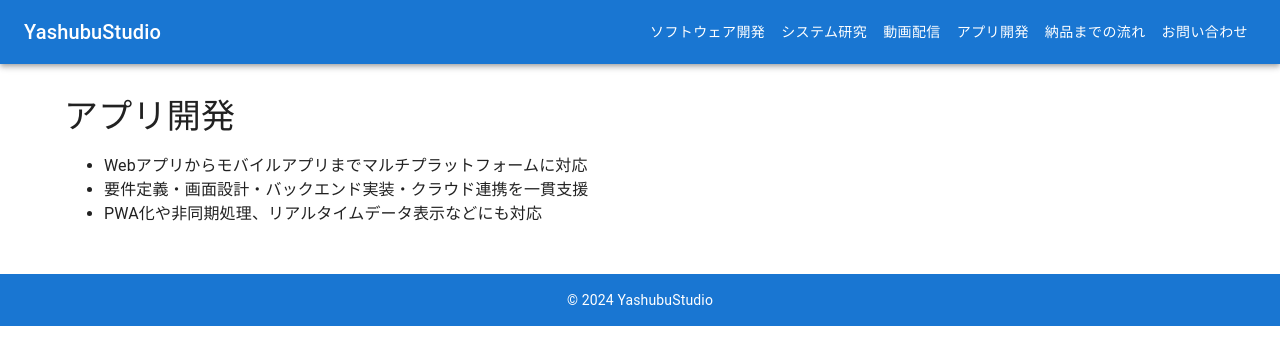
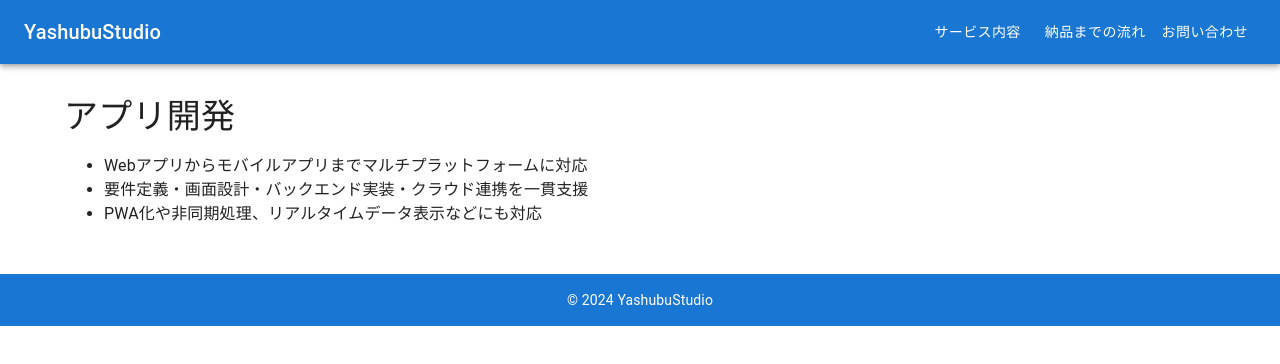
Before and after one commit to YashubuStudio/YashubuStudioHP, a React (Vite) app: page /appdev in a window 1280 px wide. Shown: the top 364 px of the page. Built offline with nearby package versions, Linux system fonts and the light colour scheme.

Commit message:
Add services overview page and responsive header

```diff
--- a/src/App.jsx
+++ b/src/App.jsx
@@ -5,6 +5,7 @@ import Software from './pages/Software.jsx'
 import Research from './pages/Research.jsx'
 import Video from './pages/Video.jsx'
 import AppDev from './pages/AppDev.jsx'
+import Services from './pages/Services.jsx'
 import Contact from './pages/Contact.jsx'
 import Flow from './pages/Flow.jsx'
 
@@ -13,6 +14,7 @@ function App() {
     <BrowserRouter>
       <Routes>
         <Route path="/" element={<Home />} />
+        <Route path="/services" element={<Services />} />
         <Route path="/software" element={<Software />} />
         <Route path="/research" element={<Research />} />
         <Route path="/video" element={<Video />} />
--- a/src/components/Header.jsx
+++ b/src/components/Header.jsx
@@ -1,7 +1,53 @@
-import { AppBar, Toolbar, Typography, Button } from '@mui/material'
+import { useState } from 'react'
+import {
+  AppBar,
+  Toolbar,
+  Typography,
+  Button,
+  Menu,
+  MenuItem,
+  IconButton,
+  Drawer,
+  List,
+  ListItem,
+  ListItemText,
+  Box,
+  useTheme,
+  useMediaQuery
+} from '@mui/material'
+import MenuIcon from '@mui/icons-material/Menu'
 import { Link } from 'react-router-dom'
 
+const serviceLinks = [
+  { label: 'ソフトウェア開発', path: '/software' },
+  { label: 'システム研究', path: '/research' },
+  { label: '動画配信', path: '/video' },
+  { label: 'アプリ開発', path: '/appdev' }
+]
+
+const otherLinks = [
+  { label: '納品までの流れ', path: '/flow' },
+  { label: 'お問い合わせ', path: '/contact' }
+]
+
 export default function Header() {
+  const [anchorEl, setAnchorEl] = useState(null)
+  const [drawerOpen, setDrawerOpen] = useState(false)
+  const theme = useTheme()
+  const isMobile = useMediaQuery(theme.breakpoints.down('sm'))
+
+  const handleMenuOpen = (event) => {
+    setAnchorEl(event.currentTarget)
+  }
+
+  const handleMenuClose = () => {
+    setAnchorEl(null)
+  }
+
+  const toggleDrawer = (open) => () => {
+    setDrawerOpen(open)
+  }
+
   return (
     <AppBar position="static">
       <Toolbar>
@@ -13,24 +59,67 @@ export default function Header() {
         >
           YashubuStudio
         </Typography>
-        <Button color="inherit" component={Link} to="/software">
-          ソフトウェア開発
-        </Button>
-        <Button color="inherit" component={Link} to="/research">
-          システム研究
-        </Button>
-        <Button color="inherit" component={Link} to="/video">
-          動画配信
-        </Button>
-        <Button color="inherit" component={Link} to="/appdev">
-          アプリ開発
-        </Button>
-        <Button color="inherit" component={Link} to="/flow">
-          納品までの流れ
-        </Button>
-        <Button color="inherit" component={Link} to="/contact">
-          お問い合わせ
-        </Button>
+        {isMobile ? (
+          <>
+            <IconButton color="inherit" edge="end" onClick={toggleDrawer(true)}>
+              <MenuIcon />
+            </IconButton>
+            <Drawer anchor="right" open={drawerOpen} onClose={toggleDrawer(false)}>
+              <Box sx={{ width: 250 }} role="presentation" onClick={toggleDrawer(false)}>
+                <List>
+                  <ListItem button component={Link} to="/services">
+                    <ListItemText primary="サービス内容" />
+                  </ListItem>
+                  {serviceLinks.map((s) => (
+                    <ListItem button key={s.path} component={Link} to={s.path}>
+                      <ListItemText primary={s.label} />
+                    </ListItem>
+                  ))}
+                  {otherLinks.map((o) => (
+                    <ListItem button key={o.path} component={Link} to={o.path}>
+                      <ListItemText primary={o.label} />
+                    </ListItem>
+                  ))}
+                </List>
+              </Box>
+            </Drawer>
+          </>
+        ) : (
+          <>
+            <Button
+              color="inherit"
+              onMouseEnter={handleMenuOpen}
+              onClick={handleMenuOpen}
+              component={Link}
+              to="/services"
+              sx={{ mr: 1 }}
+            >
+              サービス内容
+            </Button>
+            <Menu
+              anchorEl={anchorEl}
+              open={Boolean(anchorEl)}
+              onClose={handleMenuClose}
+              MenuListProps={{ onMouseLeave: handleMenuClose }}
+            >
+              {serviceLinks.map((s) => (
+                <MenuItem
+                  key={s.path}
+                  component={Link}
+                  to={s.path}
+                  onClick={handleMenuClose}
+                >
+                  {s.label}
+                </MenuItem>
+              ))}
+            </Menu>
+            {otherLinks.map((o) => (
+              <Button color="inherit" component={Link} to={o.path} key={o.path}>
+                {o.label}
+              </Button>
+            ))}
+          </>
+        )}
       </Toolbar>
     </AppBar>
   )
--- /dev/null
+++ b/src/pages/Services.jsx
@@ -0,0 +1,49 @@
+import { Container, Typography, Box, Link as MuiLink } from '@mui/material'
+import Header from '../components/Header.jsx'
+import Footer from '../components/Footer.jsx'
+import { Link } from 'react-router-dom'
+
+const services = [
+  {
+    title: 'ソフトウェア開発・Web制作',
+    path: '/software',
+    desc: '社内業務の効率化を目的とした業務支援アプリケーションの開発から、オンライン申請、社内検索、帳票出力など日常業務を支えるシステムまで幅広く対応します。管理画面やホームページなどCMSや動的UIにも対応し、静的なHTML/CSSページからReactによるSPAまでトータルにサポートします。'
+  },
+  {
+    title: 'システム研究・開発',
+    path: '/research',
+    desc: '検索エンジン、AI連携、P2P分散ネットワークなど、先端技術の研究開発を行います。意味圧縮・全文検索・ノード構成の自動最適化といった応用分野にも注力し、実験的プロトタイピングにも柔軟に対応します。'
+  },
+  {
+    title: '動画配信・撮影・編集',
+    path: '/video',
+    desc: 'ライブ配信や録画収録の技術支援から、セミナー・講演会・社内研修など現場での撮影まで幅広くサポートします。三脚・カメラ・マイク・照明など基本的な機材を一通り所持しており、動画編集も内容によりご相談可能です。'
+  },
+  {
+    title: 'アプリ開発',
+    path: '/appdev',
+    desc: 'Webアプリからモバイルアプリまでマルチプラットフォームに対応します。要件定義から画面設計、バックエンド実装、クラウド連携まで一貫して支援し、PWA化や非同期処理、リアルタイムデータ表示など高度なニーズにも対応します。'
+  }
+]
+
+export default function Services() {
+  return (
+    <>
+      <Header />
+      <Container sx={{ py: 4 }}>
+        <Typography variant="h4" component="h1" gutterBottom>
+          サービス内容
+        </Typography>
+        {services.map((s) => (
+          <Box key={s.path} sx={{ mb: 4 }}>
+            <Typography variant="h5" component={Link} to={s.path} sx={{ textDecoration: 'none', color: 'primary.main' }}>
+              {s.title}
+            </Typography>
+            <Typography sx={{ mt: 1 }}>{s.desc}</Typography>
+          </Box>
+        ))}
+      </Container>
+      <Footer />
+    </>
+  )
+}
```
